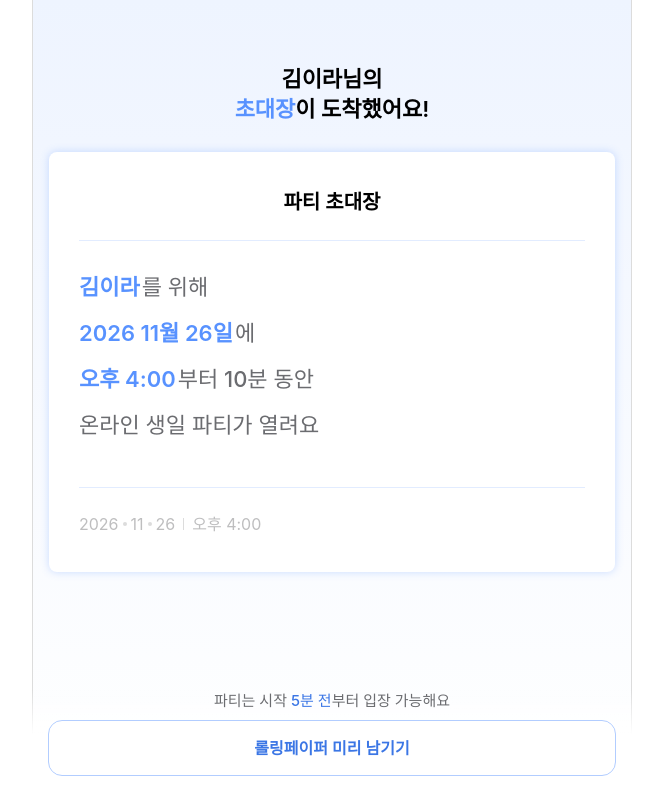
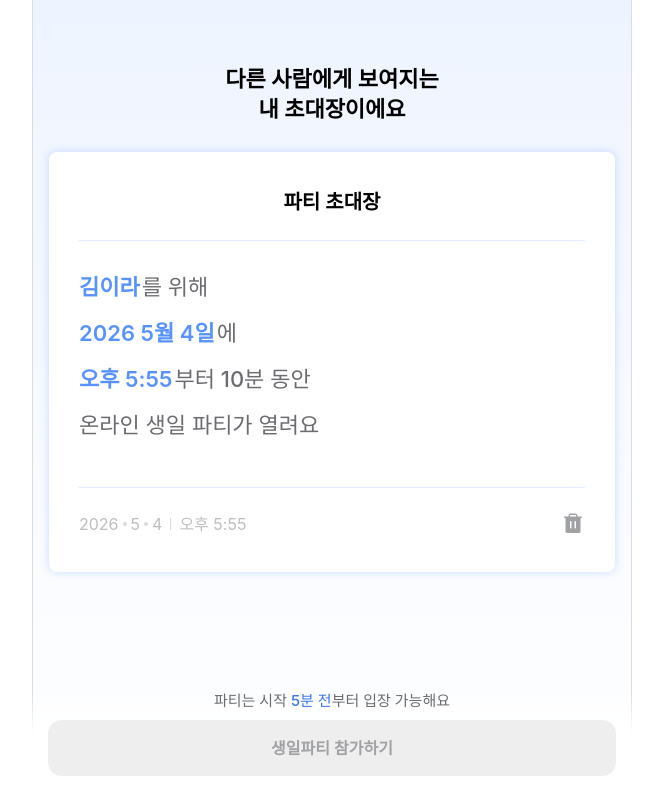
Before and after one commit to depromeet/18th-team2-web, a React (Vite) app: page /party/1/invitation in a window 1280 px wide. Shown: the whole page, without its empty margins (308-971 px from the left). Built offline with nearby package versions, Linux system fonts and the light colour scheme; no server answers; a web font is replaced by a local one.

Commit message:
feat: 삭제 버튼 기능 추가 및 초대장 UI 개선

```diff
--- a/src/components/party-invitation/InvitationCard.tsx
+++ b/src/components/party-invitation/InvitationCard.tsx
@@ -6,9 +6,10 @@ import { InvitationTemplate } from './InvitationTemplate';
 interface InvitationCardProps {
   hostName: string;
   startsAt: string;
+  isHost?: boolean;
 }
 
-export function InvitationCard({ hostName, startsAt }: InvitationCardProps) {
+export function InvitationCard({ hostName, startsAt, isHost = false }: InvitationCardProps) {
   return (
     <article
       className="flex w-full flex-col gap-10 rounded-lg bg-white px-7.5 py-9"
@@ -24,7 +25,7 @@ export function InvitationCard({ hostName, startsAt }: InvitationCardProps) {
       {/* 카드 하단: 구분선 + 날짜 뱃지 */}
       <div className="flex flex-col gap-6">
         <hr className="w-full border-blue-50" />
-        <InvitationDateBadge startsAt={startsAt} />
+        <InvitationDateBadge startsAt={startsAt} showDeleteButton={isHost} />
       </div>
     </article>
   );
--- a/src/components/party-invitation/InvitationDateBadge.tsx
+++ b/src/components/party-invitation/InvitationDateBadge.tsx
@@ -1,28 +1,44 @@
+import trashIcon from '@/assets/icons/icon-fill-trash.svg';
 import { B1 } from '@/components/ui/Typography';
 import { formatDateParts, formatKoreanTime } from '@/utils/dateFormat';
 
 interface InvitationDateBadgeProps {
   startsAt: string;
+  showDeleteButton?: boolean;
 }
 
-export function InvitationDateBadge({ startsAt }: InvitationDateBadgeProps) {
+export function InvitationDateBadge({
+  startsAt,
+  showDeleteButton = false,
+}: InvitationDateBadgeProps) {
   const { year, month, day } = formatDateParts(startsAt);
   const timeLabel = formatKoreanTime(startsAt);
 
   return (
-    <B1 as="div" className="flex items-center gap-2 text-grey-200">
+    <B1 as="div" className="text-grey-200 flex h-6 w-full items-center justify-between">
+      <div className="flex items-center gap-2">
         <time
           dateTime={`${year}-${String(month).padStart(2, '0')}-${String(day).padStart(2, '0')}`}
           className="flex items-center gap-1"
         >
           <span>{year}</span>
-        <span className="h-1 w-1 rounded-full bg-grey-100" aria-hidden="true" />
+          <span className="bg-grey-100 h-1 w-1 rounded-full" aria-hidden="true" />
           <span>{month}</span>
-        <span className="h-1 w-1 rounded-full bg-grey-100" aria-hidden="true" />
+          <span className="bg-grey-100 h-1 w-1 rounded-full" aria-hidden="true" />
           <span>{day}</span>
         </time>
-      <div className="h-3 w-px bg-grey-100" role="separator" />
+        <div className="bg-grey-100 h-3 w-px" role="separator" />
         <span>{timeLabel}</span>
+      </div>
+      {showDeleteButton && (
+        <button
+          type="button"
+          className="flex h-6 w-6 cursor-pointer items-center justify-center"
+          aria-label="파티 삭제"
+        >
+          <img src={trashIcon} alt="" className="h-6 w-6" aria-hidden="true" />
+        </button>
+      )}
     </B1>
   );
 }
--- a/src/pages/PartyInvitationPage.tsx
+++ b/src/pages/PartyInvitationPage.tsx
@@ -12,8 +12,8 @@ import { usePartyCountdown } from '@/hooks/usePartyCountdown';
 // TODO: API 연동 시 교체
 const MOCK_PARTY = {
   hostName: '김이라',
-  startsAt: '2026-11-26T16:00:00', // KST
-  role: 'participant' as 'host' | 'participant',
+  startsAt: '2026-05-04T17:55:00', // KST
+  role: 'host' as 'host' | 'participant',
 };
 
 export default function PartyInvitationPage() {
@@ -38,14 +38,10 @@ export default function PartyInvitationPage() {
 
   return (
     <MobileLayout>
-      <main className="flex min-h-screen flex-col bg-gradient-bg">
+      <main className="bg-gradient-bg flex min-h-screen flex-col">
         <section className="flex flex-1 flex-col items-center gap-7 px-4 pt-16">
-          {isHost ? (
-            <HostTitle />
-          ) : (
-            <ParticipantTitle hostName={party.hostName} />
-          )}
-          <InvitationCard hostName={party.hostName} startsAt={party.startsAt} />
+          {isHost ? <HostTitle /> : <ParticipantTitle hostName={party.hostName} />}
+          <InvitationCard hostName={party.hostName} startsAt={party.startsAt} isHost={isHost} />
         </section>
 
         <div className="fixed inset-x-0 bottom-0 z-10 mx-auto flex h-[110px] w-full max-w-150 items-end bg-[linear-gradient(180deg,rgba(255,255,255,0)_0%,#FFFFFF_40.91%)] px-4 pb-6">
```
Also changed, not shown: src/assets/icons/icon-fill-trash.svg (added). Lines whose indentation alone changed are shown as unchanged.
